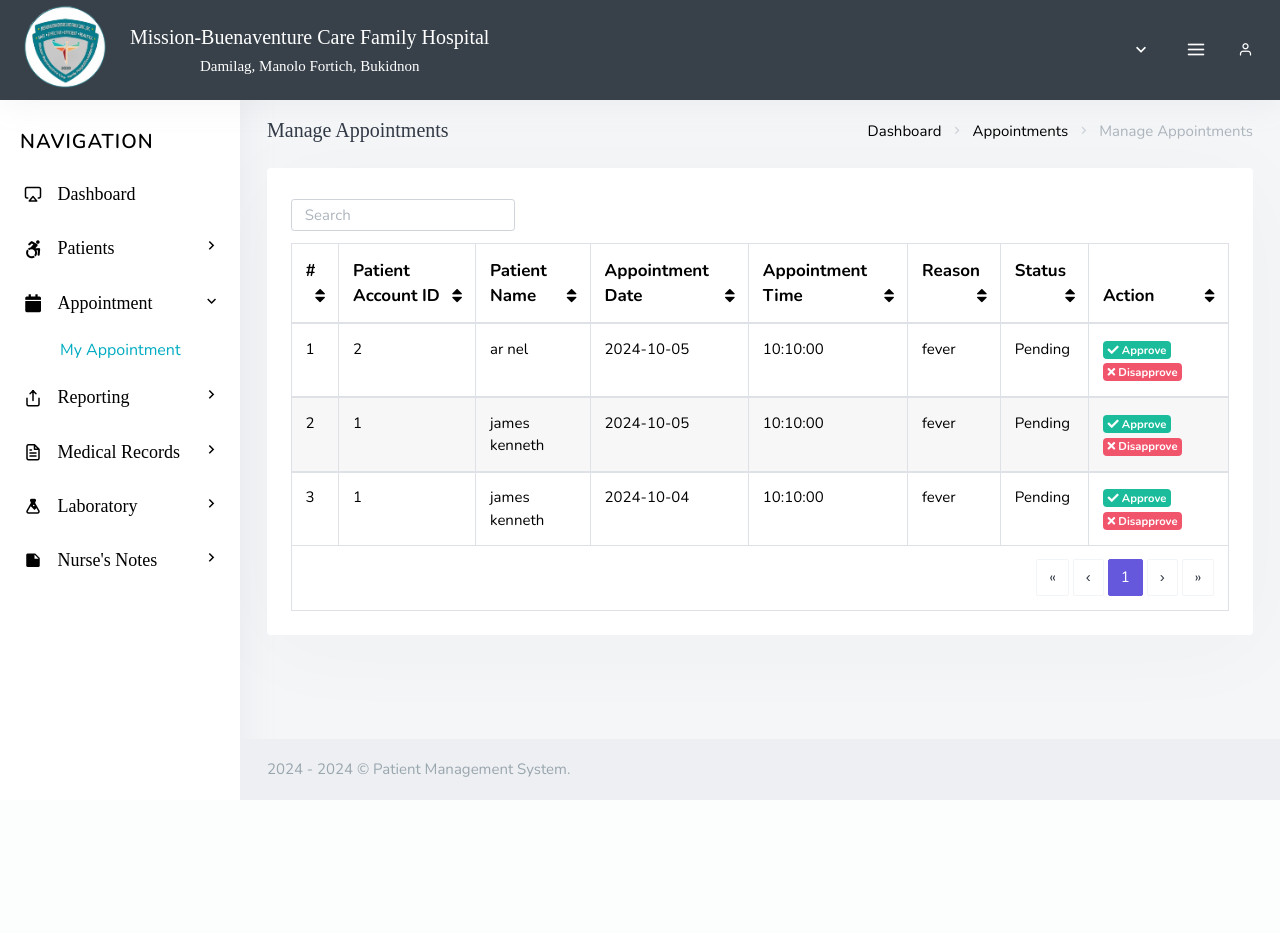
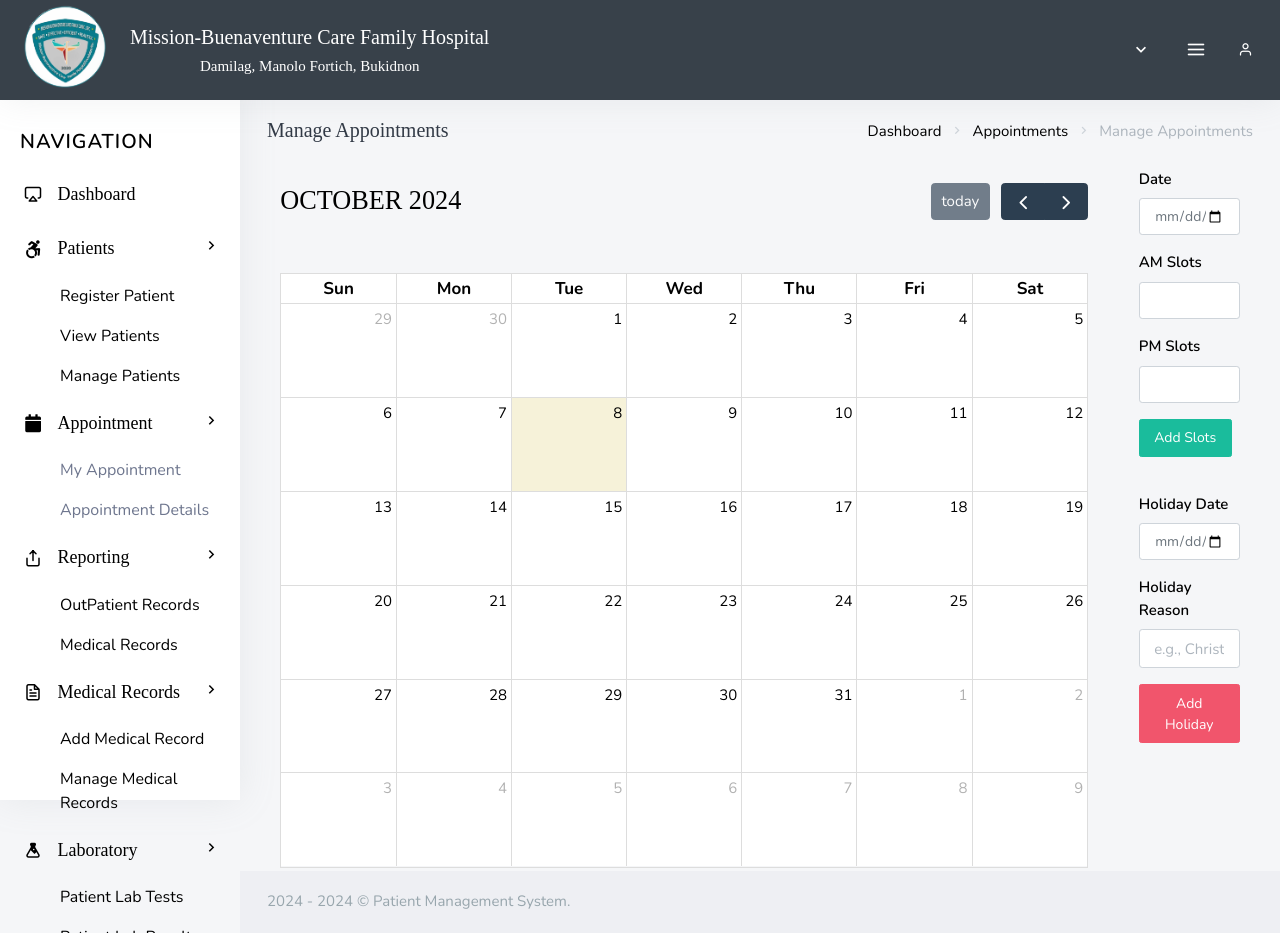
Before and after one commit to Jkmanait/PMS-CLINIC, a PHP site: page /backend/admin/his_admin_appointment.php in a window 1280 px wide. Before the commit the page ends 800 px from the top, so only its background shows below. Run offline with PHP 8.4, Linux system fonts and the light colour scheme; data comes from the database, SQL or seed files in the repository; tables that the repository leaves empty or names only in its code hold one stand-in row (values such as "Sample post"); lists and menus that the app fills with data are empty; some web fonts are replaced.

Commit message:
appointment changes

```diff
--- a/backend/admin/assets/inc/sidebar.php
+++ b/backend/admin/assets/inc/sidebar.php
@@ -40,6 +40,9 @@
                     </a>
                     <ul class="nav-second-level" aria-expanded="false">
                         <li><a href="his_admin_appointment.php" style="font-size: 16px;">My Appointment</a></li>
+                    </ul>
+                    <ul class="nav-second-level" aria-expanded="false">
+                        <li><a href="his_admin_manage_appointments.php" style="font-size: 16px;">Appointment Details</a></li>
                     </ul>
                 </li>
 
--- a/backend/admin/his_admin_appointment.php
+++ b/backend/admin/his_admin_appointment.php
@@ -2,62 +2,84 @@
 session_start();
 include('../../configuration/config.php');
 
-// Fetch all appointments including the patient's name from the patients table
-$query = "SELECT a.id, a.patient_id, a.appointment_date, a.appointment_time, a.appointment_reason, a.appointment_status, p.pname
-          FROM appointments a
-          JOIN patient p ON a.patient_id = p.patient_id";
+// If the admin submits the form to add slots
+if (isset($_POST['add_slots'])) {
+    $date = $_POST['date'];
+    $am_slots = $_POST['am_slots'];
+    $pm_slots = $_POST['pm_slots'];
 
-$result = $mysqli->query($query);
-
-// Update appointment status and create notification
-if (isset($_POST['update_status'])) {
-    $appointment_id = $_POST['appointment_id'];
-    $new_status = $_POST['new_status'];
-    $patient_id = $_POST['patient_id'];
-
-    // Update appointment status
-    $update_query = "UPDATE appointments SET appointment_status = ? WHERE id = ?";
-
-    if ($stmt = $mysqli->prepare($update_query)) {
-        $stmt->bind_param('si', $new_status, $appointment_id);
-        $stmt->execute();
-
-        if ($stmt->affected_rows > 0) {
-            // Create notification message based on status
-            $message = "";
-            if ($new_status == "Approved") {
-                $message = "Your appointment on " . $_POST['appointment_date'] . " at " . $_POST['appointment_time'] . " has been approved.";
-            } elseif ($new_status == "Canceled") {
-                $message = "Your appointment on " . $_POST['appointment_date'] . " at " . $_POST['appointment_time'] . " has been canceled.";
+    // Insert AM slots
+    if ($am_slots > 0) {
+        $am_time = 'AM';
+        $query_am = "INSERT INTO appointment_slots (date, time, slots) VALUES ('$date', '$am_time', '$am_slots')";
+        $mysqli->query($query_am);
     }
 
-            // Insert notification for patient
-            $notification_query = "INSERT INTO notifications (patient_id, message) VALUES (?, ?)";
-            if ($notif_stmt = $mysqli->prepare($notification_query)) {
-                $notif_stmt->bind_param('is', $patient_id, $message);
-                $notif_stmt->execute();
+    // Insert PM slots
+    if ($pm_slots > 0) {
+        $pm_time = 'PM';
+        $query_pm = "INSERT INTO appointment_slots (date, time, slots) VALUES ('$date', '$pm_time', '$pm_slots')";
+        $mysqli->query($query_pm);
+    }
 }
 
-            $success = "Appointment status updated and notification sent successfully.";
-        } else {
-            $err = "Failed to update appointment status. No changes made.";
+// If the admin submits the form to add holiday exceptions
+if (isset($_POST['add_exception'])) {
+    $holiday_date = $_POST['holiday_date'];
+    $holiday_reason = $_POST['holiday_reason'];
+
+    // Insert holiday into calendar_exceptions table
+    $query_exception = "INSERT INTO calendar_exceptions (date, reason) VALUES ('$holiday_date', '$holiday_reason')";
+    $mysqli->query($query_exception);
 }
-    } else {
-        // Output SQL error for debugging
-        $err = "Failed to prepare the update query: " . $mysqli->error;
-        echo $err;
+
+// Fetch available appointment slots
+$query_slots = "SELECT * FROM appointment_slots";
+$result_slots = $mysqli->query($query_slots);
+
+// Array to store appointment slots
+$appointment_slots = [];
+while ($row = $result_slots->fetch_assoc()) {
+    $appointment_slots[] = [
+        'id' => $row['id'],
+        'title' => "Available " . $row['time'] . " Slots: " . $row['slots'],
+        'start' => $row['date'],
+        'backgroundColor' => '#28a745', // green for available slots
+        'borderColor' => '#28a745'
+    ];
 }
+
+// Fetch calendar exceptions (e.g., holidays or closed days)
+$query_exceptions = "SELECT * FROM calendar_exceptions";
+$result_exceptions = $mysqli->query($query_exceptions);
+
+// Array to store exceptions (e.g., holidays)
+$calendar_exceptions = [];
+while ($row = $result_exceptions->fetch_assoc()) {
+    $calendar_exceptions[] = [
+        'id' => $row['id'],
+        'title' => $row['reason'] ? $row['reason'] : "Exception",
+        'start' => $row['date'],
+        'allDay' => true,
+        'backgroundColor' => '#dc3545', // red for exceptions/holidays
+        'borderColor' => '#dc3545'
+    ];
 }
+
+// Combine slots and exceptions into one array for the calendar
+$events = array_merge($appointment_slots, $calendar_exceptions);
 ?>
-
-
 
 <!DOCTYPE html>
 <html lang="en">
 
 <?php include('assets/inc/head.php'); ?>
 
+<link href="https://cdn.jsdelivr.net/npm/fullcalendar@5.11.0/main.min.css" rel="stylesheet">
+<script src="https://cdn.jsdelivr.net/npm/fullcalendar@5.11.0/main.min.js"></script>
+
 <style>
+    /* Custom styles */
     body, label, th, td, h4, h1, h2, h3, h5, h6, .breadcrumb-item a {
         font-size: 15px;
         color: black;
@@ -76,6 +98,20 @@ if (isset($_POST['update_status'])) {
     .pagination {
         font-size: 15px;
     }
+    #calendar {
+        width: 80%; /* Increase width of the calendar */
+        height: 700px; /* Set height to make it taller */
+        margin: auto;
+    }
+    .form-container {
+        max-width: 10%; /* Adjust width for both forms */
+        margin-left: auto;
+        margin-right: auto;
+    }
+    .row {
+        display: flex;
+        justify-content: space-between;
+    }
 </style>
 
 <body>
@@ -93,9 +129,7 @@ if (isset($_POST['update_status'])) {
         <!-- Start Page Content here -->
         <div class="content-page">
             <div class="content">
-
                 <div class="container-fluid">
-
                     <!-- start page title -->
                     <br>
                     <div class="row">
@@ -114,97 +148,53 @@ if (isset($_POST['update_status'])) {
                     </div>
                     <!-- end page title -->
 
+                    <!-- Row with Calendar and Form -->
                     <div class="row">
-                        <div class="col-12">
-                            <div class="card-box">
-                                <h4 class="header-title"></h4>
-                                <div class="mb-2">
-                                    <div class="row">
-                                        <div class="col-12 text-sm-center form-inline" >
+                        <!-- FullCalendar Integration -->
+                        <div id="calendar"></div>
+
+                        <!-- Combined Form for Admin to Add Slots and Holiday Exceptions -->
+                        <div class="form-container">
+                            <form method="POST" action="">
+                                <!-- Existing Fields for Adding Slots -->
                                 <div class="form-group">
-                                                <input id="demo-foo-search" type="text" placeholder="Search" class="form-control form-control-sm" autocomplete="on">
+                                    <label for="date">Date</label>
+                                    <input type="date" id="date" name="date" class="form-control" required>
                                 </div>
+                                <div class="form-group">
+                                    <label for="am_slots">AM Slots</label>
+                                    <input type="number" id="am_slots" name="am_slots" class="form-control" required>
                                 </div>
-                                    </div>
+                                <div class="form-group">
+                                    <label for="pm_slots">PM Slots</label>
+                                    <input type="number" id="pm_slots" name="pm_slots" class="form-control" required>
                                 </div>
 
-                                <div class="table-responsive">
-                                    <table id="demo-foo-filtering" class="table table-bordered toggle-circle mb-0" data-page-size="7">
-                                        <thead>
-                                            <tr>
-                                                <th>#</th>
-                                                <th>Patient Account ID</th>
-                                                <th>Patient Name</th>
-                                                <th>Appointment Date</th>
-                                                <th>Appointment Time</th>
-                                                <th>Reason</th>
-                                                <th>Status</th>
-                                                <th>Action</th>
-                                            </tr>
-                                        </thead>
-                                        <?php
-                                            // Fetch details of all appointments
-                                            $ret = "SELECT a.id, a.patient_id, a.appointment_date, a.appointment_time, a.appointment_reason, a.appointment_status, p.pname
-                                                    FROM appointments a
-                                                    JOIN patient p ON a.patient_id = p.patient_id
-                                                    ORDER BY a.created_at DESC";
-                                            $stmt = $mysqli->prepare($ret);
-                                            $stmt->execute();
-                                            $res = $stmt->get_result();
-                                            $cnt = 1;
-                                            while ($row = $res->fetch_object()) {
-                                        ?>
+                                <!-- Submit Button for Adding Slots -->
+                                <button type="submit" name="add_slots" class="btn btn-success">Add Slots</button>
 
-                                            <tbody>
-                                                <tr>
-                                                    <td><?php echo $cnt; ?></td>
-                                                    <td><?php echo $row->patient_id; ?></td>
-                                                    <td><?php echo $row->pname; // Display patient name ?></td>
-                                                    <td><?php echo $row->appointment_date; ?></td>
-                                                    <td><?php echo $row->appointment_time; ?></td>
-                                                    <td><?php echo $row->appointment_reason; ?></td>
-                                                    <td><?php echo $row->appointment_status; ?></td>
-                                                    <td>
-                                                        <?php if ($row->appointment_status != 'Approved') { ?>
-                                                            <a href="his_admin_manage_appointments.php?approve_appointment_patient_id=<?php echo $row->patient_id;?>" class="badge badge-success">
-                                                                <i class="fas fa-check"></i> Approve
-                                                            </a>
-                                                        <?php } ?>
+                                <!-- Holiday Date and Reason Fields at the Bottom -->
+                                <div class="form-group mt-4"> <!-- Add some margin-top for spacing -->
+                                    <label for="holiday_date">Holiday Date</label>
+                                    <input type="date" id="holiday_date" name="holiday_date" class="form-control" required>
+                                </div>
+                                <div class="form-group">
+                                    <label for="holiday_reason">Holiday Reason</label>
+                                    <input type="text" id="holiday_reason" name="holiday_reason" class="form-control" placeholder="e.g., Christmas" required>
+                                </div>
 
-                                                        <?php if ($row->appointment_status != 'Disapproved') { ?>
-                                                            <a href="his_admin_manage_appointments.php?disapprove_appointment_patient_id=<?php echo $row->patient_id;?>" class="badge badge-danger">
-                                                                <i class="fas fa-times"></i> Disapprove
-                                                            </a>
-                                                        <?php } ?>
-                                                    </td>
-                                                </tr>
-                                            </tbody>
-
-
-                                        <?php $cnt = $cnt + 1; } ?>
-                                        <tfoot>
-                                            <tr class="active">
-                                                <td colspan="8">
-                                                    <div class="text-right">
-                                                        <ul class="pagination pagination-rounded justify-content-end footable-pagination m-t-10 mb-0"></ul>
-                                                    </div>
-                                                </td>
-                                            </tr>
-                                        </tfoot>
-                                    </table>
-                                </div>
-                            </div>
+                                <!-- Submit Button for Adding Holiday -->
+                                <button type="submit" name="add_exception" class="btn btn-danger">Add Holiday</button>
+                            </form>
                         </div>
                     </div>
 
                 </div>
-
             </div>
 
             <?php include('assets/inc/footer.php'); ?>
 
         </div>
-
     </div>
 
     <!-- Right bar overlay -->
@@ -213,14 +203,26 @@ if (isset($_POST['update_status'])) {
     <!-- Vendor js -->
     <script src="assets/js/vendor.min.js"></script>
 
-    <!-- Footable js -->
-    <script src="assets/libs/footable/footable.all.min.js"></script>
+    <script>
+        document.addEventListener('DOMContentLoaded', function() {
+            var calendarEl = document.getElementById('calendar');
 
-    <!-- Init js -->
-    <script src="assets/js/pages/foo-tables.init.js"></script>
+            var calendar = new FullCalendar.Calendar(calendarEl, {
+                initialView: 'dayGridMonth',
+                events: <?php echo json_encode($events); ?>,
+                editable: false,
+                eventClick: function(info) {
+                    if(info.event.backgroundColor == '#28a745') {
+                        alert('Available Slots: ' + info.event.title);
+                    } else if(info.event.backgroundColor == '#dc3545') {
+                        alert('Exception: ' + info.event.title);
+                    }
+                }
+            });
 
-    <!-- App js -->
-    <script src="assets/js/app.min.js"></script>
+            calendar.render();
+        });
+    </script>
 
 </body>
 </html>
--- a/patient/assets/inc/head.php
+++ b/patient/assets/inc/head.php
@@ -1,6 +1,6 @@
 <head>
         <meta charset="utf-8" />
-        <title>IPMS - Patient</title>
+        <title>PMS - Patient</title>
         <meta name="viewport" content="width=device-width, initial-scale=1.0">
         <meta content="A fully featured admin theme which can be used to build CRM, CMS, etc." name="description" />
         <meta content="MartDevelopers" name="author" />
```
Also changed, not shown: patient/appointment.php (+158 -51 lines). Lines whose indentation alone changed are shown as unchanged.
